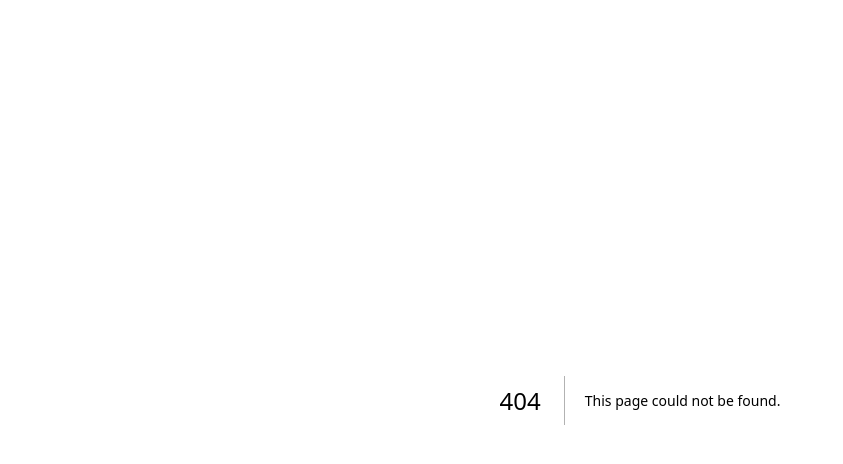
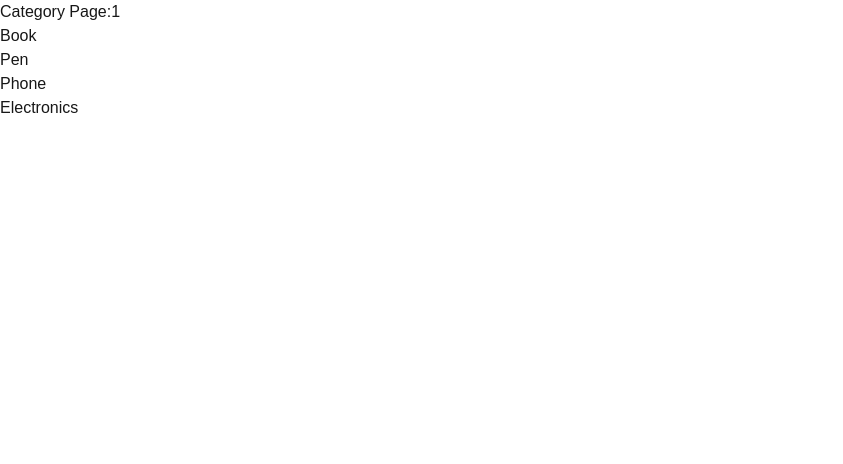
Before and after one commit to dilruba-sarker/my-next-js-project, a Next.js app: page /shop/1 in a window 1280 px wide. Before the commit this address had no page. Shown: the top 464 px of the page, without its empty margins (0-843 px from the left). Built offline with nearby package versions, Linux system fonts and the light colour scheme.

Commit message:
nested launou

```diff
--- /dev/null
+++ b/src/app/blog/[id]/page.jsx
@@ -0,0 +1,8 @@
+import React from 'react'
+
+export default  async function DetailBlog({  params}) {
+    const {id}=await params
+  return (
+    <div>Detail Blog : {id}</div>
+  )
+}
--- /dev/null
+++ b/src/app/blog/page.jsx
@@ -0,0 +1,7 @@
+import React from 'react'
+
+export default function Blogpage() {
+  return (
+    <div>Blog page</div>
+  )
+}
--- /dev/null
+++ b/src/app/shop/[category]/[categoryId]/page.jsx
@@ -0,0 +1,13 @@
+import React from 'react';
+
+const  CatergoryDetails = async({params}) => {
+    const {category,categoryId}=await params
+    return (
+        <div>
+           <h1> Catergory Details id is {categoryId}</h1>
+           <h1> Catergory Details id is {category}</h1>
+        </div>
+    );
+};
+
+export default CatergoryDetails;
--- /dev/null
+++ b/src/app/shop/[category]/page.jsx
@@ -0,0 +1,17 @@
+import React from 'react'
+
+export default async function Category({params}) {
+  const {category}=await params
+  return (
+    <div>
+     <h1> Category Page:{category} </h1>
+     <ul>
+      <li>Book</li>
+      <li>Pen</li>
+      <li>Phone</li>
+      <li>Electronics</li>
+     </ul>
+
+    </div>
+  )
+}
--- /dev/null
+++ b/src/app/shop/page.jsx
@@ -0,0 +1,7 @@
+import React from 'react'
+
+export default function ShopPage() {
+  return (
+    <div>Shop Page</div>
+  )
+}
```
